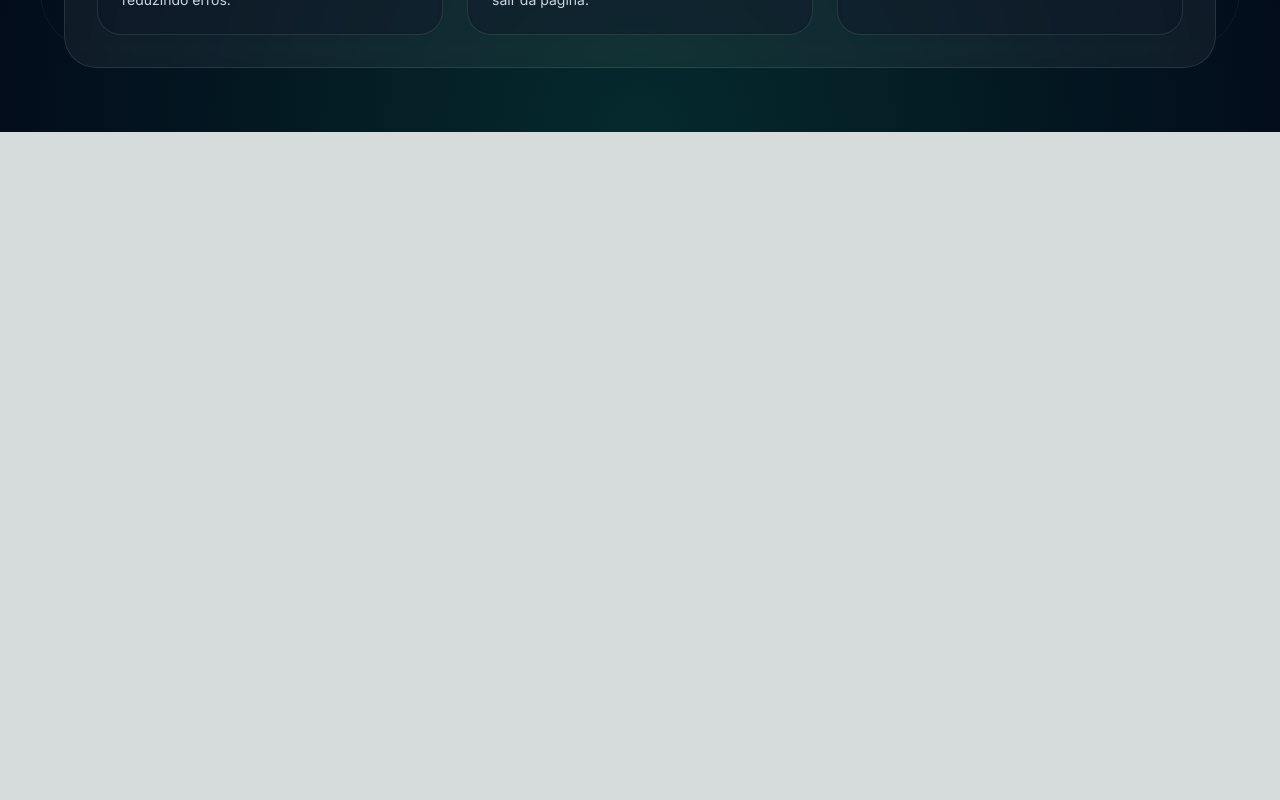
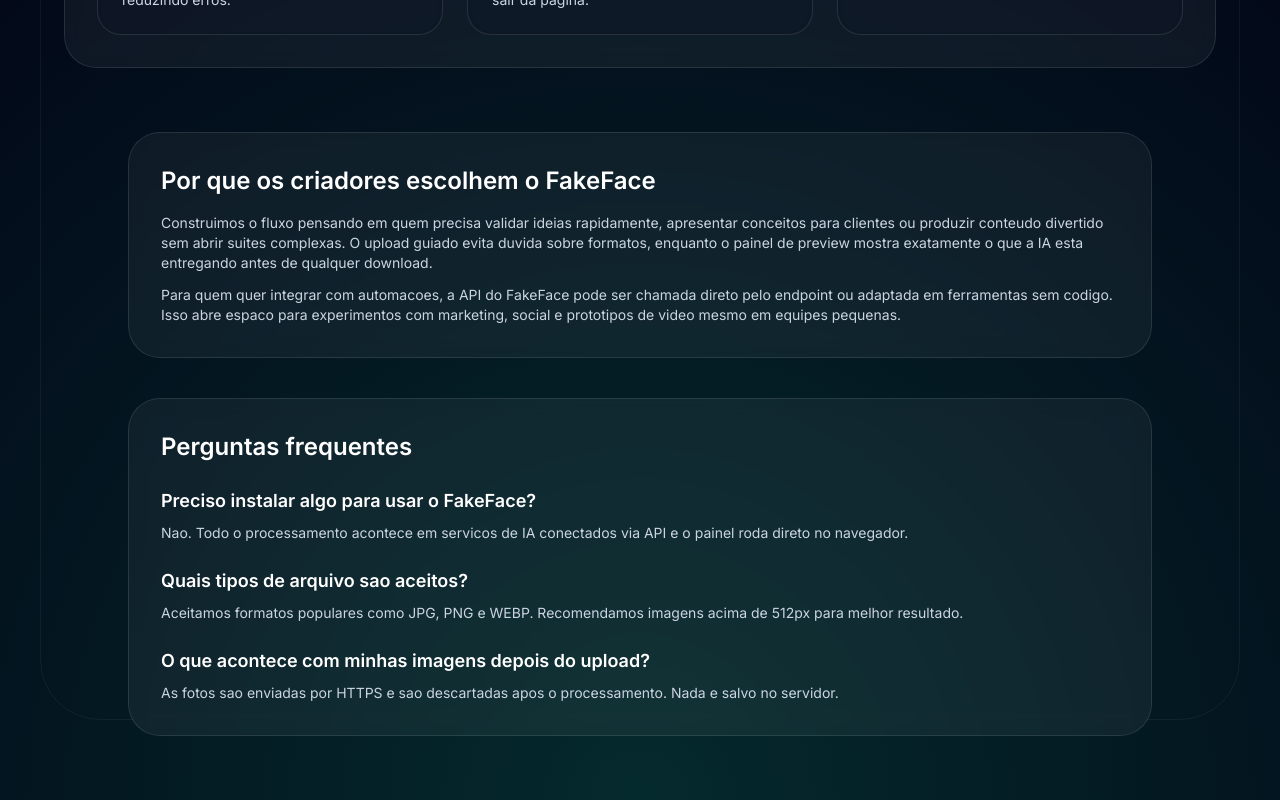
Before and after one commit to gigliozzi/fakeface, a Next.js app: page / in a window 1280 px wide. Shown: the part 1311-2111 px from the top of the page. Before the commit the page ends 1443 px from the top, so only its background shows below. Built offline with nearby package versions, Linux system fonts and the light colour scheme.

Commit message:
feat: improve seo content and metadata

```diff
--- a/src/app/layout.tsx
+++ b/src/app/layout.tsx
@@ -4,11 +4,28 @@ import "./globals.css";
 
 const inter = Inter({ subsets: ["latin"] });
 
+const structuredData = {
+  "@context": "https://schema.org",
+  "@type": "SoftwareApplication",
+  name: "FakeFace",
+  applicationCategory: "MultimediaApplication",
+  operatingSystem: "Web",
+  url: "https://www.fakeface.com.br",
+  description:
+    "FakeFace oferece troca de rostos com IA, upload guiado e preview instantaneo direto no navegador.",
+  offers: {
+    "@type": "Offer",
+    price: "0",
+    priceCurrency: "USD",
+  },
+  sameAs: ["https://www.fakeface.com.br"],
+} as const;
+
 export const metadata: Metadata = {
   metadataBase: new URL("https://www.fakeface.com.br"),
   title: "FakeFace",
   description:
-    "FakeFace e um estudio de face swap alimentado por IA com upload guiado e preview instantaneo.",
+    "FakeFace e uma ferramenta de face swap online com IA, upload guiado, preview instantaneo e download rapido das imagens geradas.",
   alternates: {
     canonical: "https://www.fakeface.com.br",
   },
@@ -58,6 +75,11 @@ export default function RootLayout({
           crossOrigin="anonymous"
           src="https://pagead2.googlesyndication.com/pagead/js/adsbygoogle.js?client=ca-pub-9724425381463085"
         />
+        <script
+          type="application/ld+json"
+          suppressHydrationWarning
+          dangerouslySetInnerHTML={{ __html: JSON.stringify(structuredData) }}
+        />
       </head>
       <body className={inter.className}>{children}</body>
     </html>
--- a/src/app/page.tsx
+++ b/src/app/page.tsx
@@ -51,6 +51,24 @@ const steps = [
   {
     title: "3. Revise e baixe",
     detail: "Visualize o resultado em alta e exporte em um clique para compartilhar.",
+  },
+];
+
+const faqs = [
+  {
+    question: "Preciso instalar algo para usar o FakeFace?",
+    answer:
+      "Nao. Todo o processamento acontece em servicos de IA conectados via API e o painel roda direto no navegador.",
+  },
+  {
+    question: "Quais tipos de arquivo sao aceitos?",
+    answer:
+      "Aceitamos formatos populares como JPG, PNG e WEBP. Recomendamos imagens acima de 512px para melhor resultado.",
+  },
+  {
+    question: "O que acontece com minhas imagens depois do upload?",
+    answer:
+      "As fotos sao enviadas por HTTPS e sao descartadas apos o processamento. Nada e salvo no servidor.",
   },
 ];
 
@@ -264,6 +282,35 @@ export default function Home() {
             ))}
           </div>
         </section>
+
+        <section className="mx-auto mt-16 max-w-5xl space-y-10 text-slate-200">
+          <div className="rounded-[32px] border border-white/10 bg-white/5 p-8 backdrop-blur">
+            <h2 className="text-2xl font-semibold text-white">Por que os criadores escolhem o FakeFace</h2>
+            <p className="mt-4 text-sm text-slate-300">
+              Construimos o fluxo pensando em quem precisa validar ideias rapidamente, apresentar conceitos
+              para clientes ou produzir conteudo divertido sem abrir suites complexas. O upload guiado evita
+              duvida sobre formatos, enquanto o painel de preview mostra exatamente o que a IA esta entregando
+              antes de qualquer download.
+            </p>
+            <p className="mt-3 text-sm text-slate-300">
+              Para quem quer integrar com automacoes, a API do FakeFace pode ser chamada direto pelo endpoint
+              ou adaptada em ferramentas sem codigo. Isso abre espaco para experimentos com marketing, social
+              e prototipos de video mesmo em equipes pequenas.
+            </p>
+          </div>
+
+          <div className="rounded-[32px] border border-white/10 bg-white/5 p-8 backdrop-blur">
+            <h2 className="text-2xl font-semibold text-white">Perguntas frequentes</h2>
+            <dl className="mt-6 space-y-6">
+              {faqs.map((faq) => (
+                <div key={faq.question}>
+                  <dt className="text-lg font-semibold text-white">{faq.question}</dt>
+                  <dd className="mt-2 text-sm text-slate-300">{faq.answer}</dd>
+                </div>
+              ))}
+            </dl>
+          </div>
+        </section>
       </div>
     </main>
   );
--- /dev/null
+++ b/src/app/robots.ts
@@ -0,0 +1,16 @@
+import type { MetadataRoute } from "next";
+
+export default function robots(): MetadataRoute.Robots {
+  const baseUrl = "https://www.fakeface.com.br";
+
+  return {
+    rules: [
+      {
+        userAgent: "*",
+        allow: "/",
+      },
+    ],
+    sitemap: `${baseUrl}/sitemap.xml`,
+    host: baseUrl,
+  };
+}
--- /dev/null
+++ b/src/app/sitemap.ts
@@ -0,0 +1,13 @@
+import type { MetadataRoute } from "next";
+
+export default function sitemap(): MetadataRoute.Sitemap {
+  const baseUrl = "https://www.fakeface.com.br";
+  const lastModified = new Date().toISOString();
+
+  return [
+    {
+      url: baseUrl,
+      lastModified,
+    },
+  ];
+}
```
